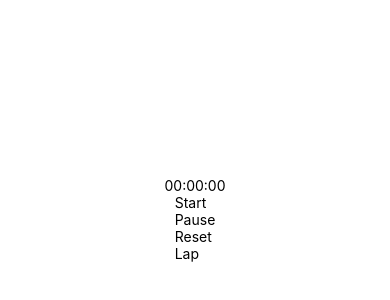
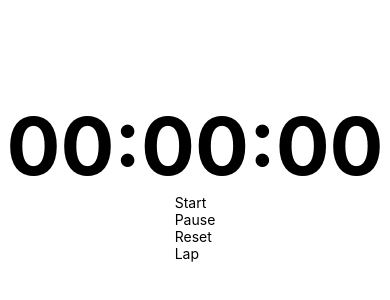
Before and after one commit to Shopify/eng-intern-assessment-react-native, a React Native app: screen / in a window 390 px wide. Shown: the part 160-460 px from the top of the page. Built offline with nearby package versions, Linux system fonts and the light colour scheme.

Commit message:
Designed Time Displayed to Look Better

```diff
--- a/src/StopWatch.tsx
+++ b/src/StopWatch.tsx
@@ -1,4 +1,4 @@
-import { Text, View } from 'react-native';
+import { StyleSheet, Text, View } from 'react-native';
 
 interface Props {
   time: string
@@ -7,9 +7,17 @@ interface Props {
 export default function StopWatch({time}: Props) {
   return (
     <View >
-      <Text>
+      <Text style={styles.timeText}>
         {time}
       </Text>
     </View>
   );
 }
+
+const styles = StyleSheet.create({
+  timeText: {
+    fontSize: 80,
+    fontWeight: 'bold',
+    color: '#000'
+  }
+});
```
